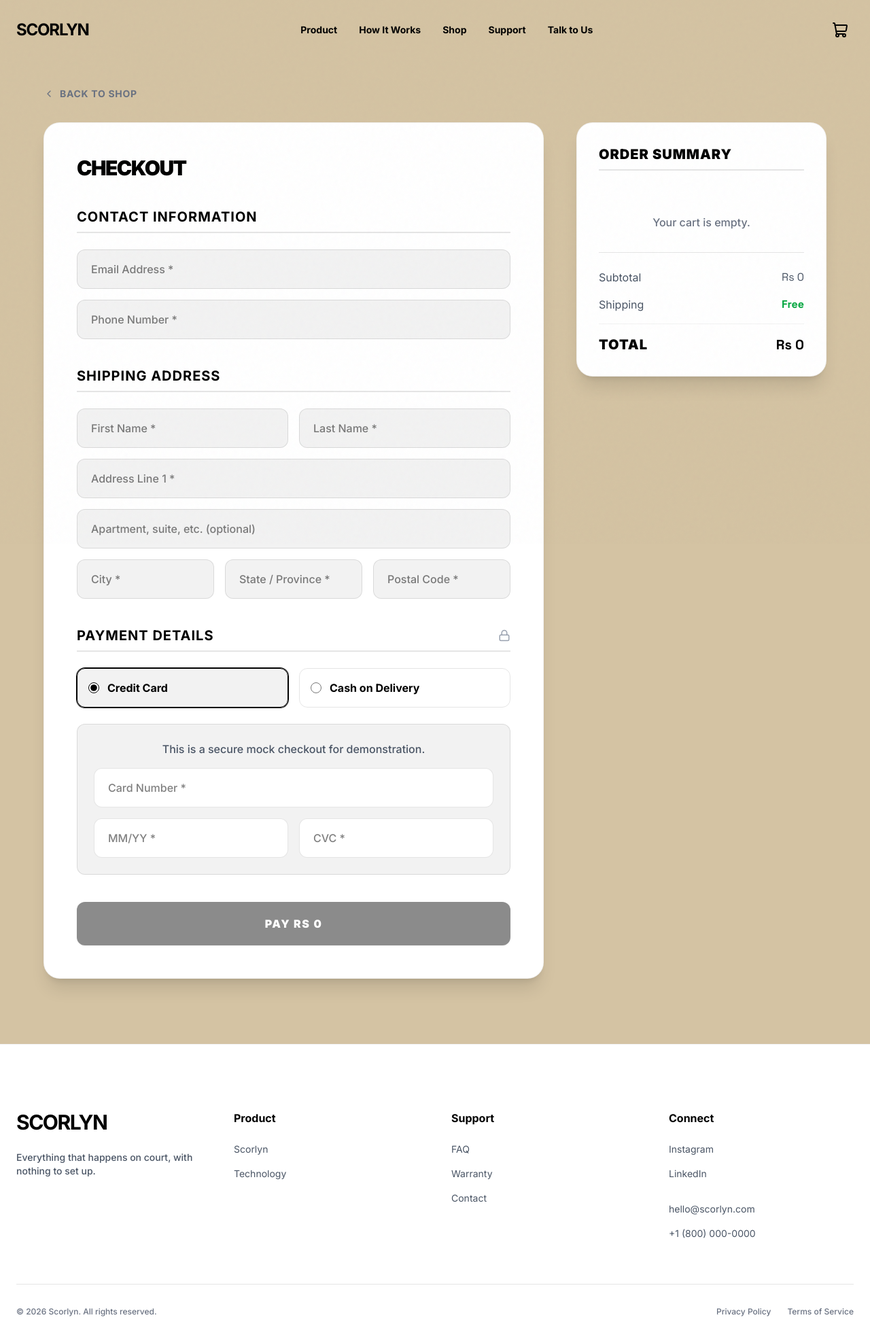
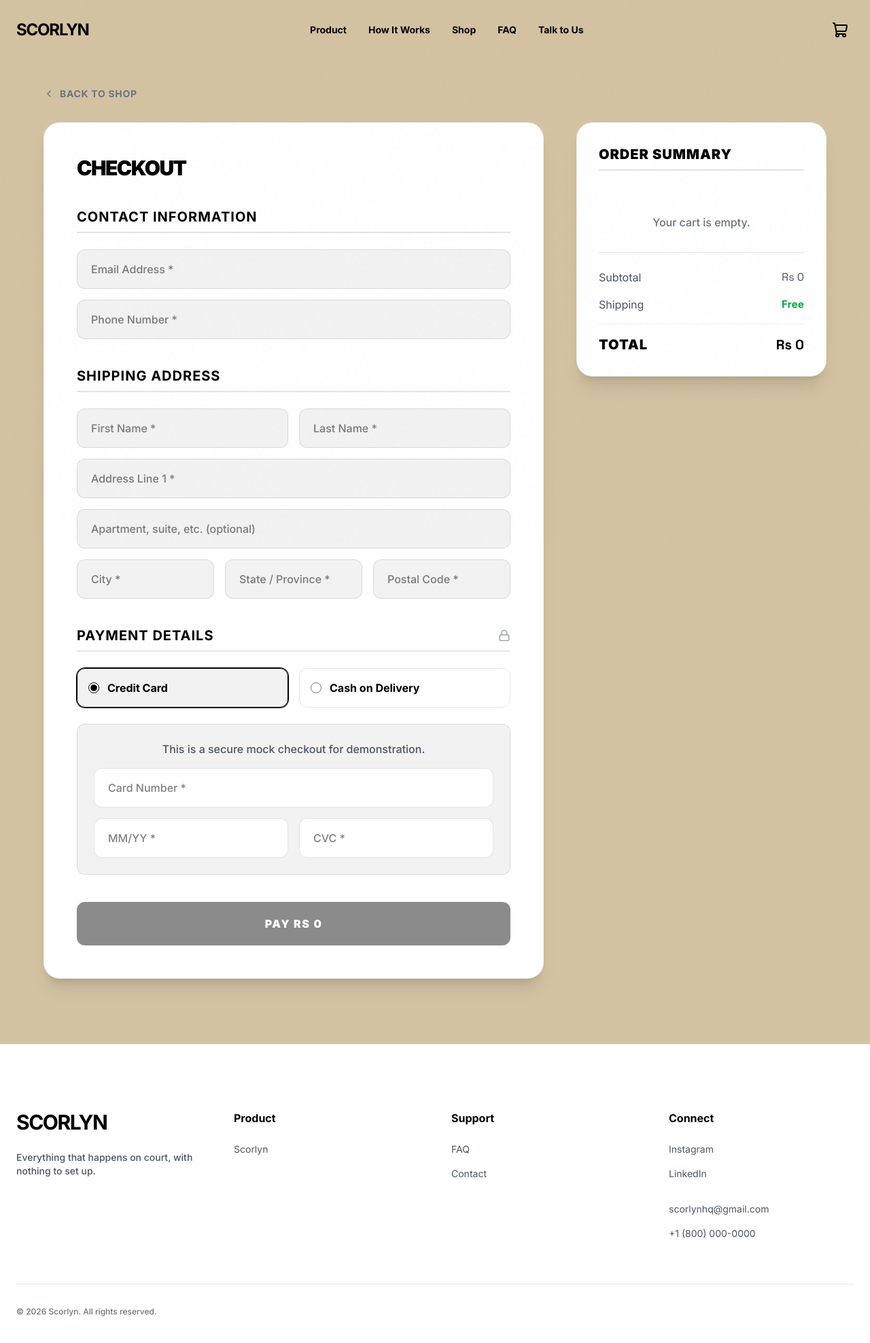
Before and after one commit to DaniyalFarrukh/Scorlyn, a Next.js app: page /checkout in a window 1280 px wide. Shown: the top 1976 px of the page at 68% size. Built offline with nearby package versions, Linux system fonts and the light colour scheme.

Commit message:
UI Updates: Replace footer email and remove Privacy Policy / Terms of Service

```diff
--- /dev/null
+++ b/src/app/faq/page.tsx
@@ -0,0 +1,13 @@
+import { Navbar } from '@/components/Navbar';
+import { FAQ } from '@/components/OtherSections';
+import { Footer } from '@/components/Footer';
+
+export default function FAQPage() {
+  return (
+    <main className="bg-brand-cream text-black font-sans min-h-screen pt-24">
+      <Navbar />
+      <FAQ />
+      <Footer />
+    </main>
+  );
+}
--- a/src/app/page.tsx
+++ b/src/app/page.tsx
@@ -5,7 +5,7 @@ import { ProductStory } from '@/components/ProductStory';
 
 import { ProductTiers } from '@/components/ProductTiers';
 import { SoftwareDemo } from '@/components/SoftwareDemo';
-import { Environmental, FAQ, FinalCTA } from '@/components/OtherSections';
+import { Environmental, FinalCTA } from '@/components/OtherSections';
 import { ClubSection } from '@/components/ClubTechSections';
 import { Footer } from '@/components/Footer';
 
@@ -20,8 +20,7 @@ export default function Home() {
       <SoftwareDemo />
       <Environmental />
 
-      {/* Social Proof Placeholder could go here, omitting for brevity as per prompt */}
-      <FAQ />
+
       <FinalCTA />
       <Footer />
     </main>
--- a/src/components/Footer.tsx
+++ b/src/components/Footer.tsx
@@ -18,7 +18,6 @@ export const Footer = () => {
             <h4 className="text-black font-bold mb-6">Product</h4>
             <ul className="space-y-4 text-sm text-gray-600">
               <li><a href="#models" className="hover:text-[var(--color-brand-accent)] hover:text-black transition-colors">Scorlyn</a></li>
-              <li><a href="#technology" className="hover:text-black transition-colors">Technology</a></li>
             </ul>
           </div>
 
@@ -26,7 +25,6 @@ export const Footer = () => {
             <h4 className="text-black font-bold mb-6">Support</h4>
             <ul className="space-y-4 text-sm text-gray-600">
               <li><a href="#faq" className="hover:text-black transition-colors">FAQ</a></li>
-              <li><a href="#" className="hover:text-black transition-colors">Warranty</a></li>
               <li><a href="#" className="hover:text-black transition-colors">Contact</a></li>
             </ul>
           </div>
@@ -37,7 +35,7 @@ export const Footer = () => {
               <li><a href="#" className="hover:text-black transition-colors">Instagram</a></li>
               <li><a href="#" className="hover:text-black transition-colors">LinkedIn</a></li>
               <li className="pt-4">
-                <a href="mailto:hello@scorlyn.com" className="hover:text-black transition-colors">hello@scorlyn.com</a>
+                <a href="mailto:scorlynhq@gmail.com" className="hover:text-black transition-colors">scorlynhq@gmail.com</a>
               </li>
               <li>
                 <a href="tel:+1800000000" className="hover:text-black transition-colors">+1 (800) 000-0000</a>
@@ -48,10 +46,6 @@ export const Footer = () => {
 
         <div className="pt-8 border-t border-black/10 flex flex-col md:flex-row justify-between items-center gap-4 text-xs text-gray-500 font-medium">
           <p>© {new Date().getFullYear()} Scorlyn. All rights reserved.</p>
-          <div className="flex space-x-6">
-            <a href="#" className="hover:text-black transition-colors">Privacy Policy</a>
-            <a href="#" className="hover:text-black transition-colors">Terms of Service</a>
-          </div>
         </div>
       </div>
     </footer>
--- a/src/components/Navbar.tsx
+++ b/src/components/Navbar.tsx
@@ -21,7 +21,7 @@ export const Navbar = () => {
     { name: 'Product', href: '/#product' },
     { name: 'How It Works', href: '/how-it-works' },
     { name: 'Shop', href: '/#models' },
-    { name: 'Support', href: '/#faq' },
+    { name: 'FAQ', href: '/faq' },
     { name: 'Talk to Us', href: '/talk-to-us' }
   ];
 
```
